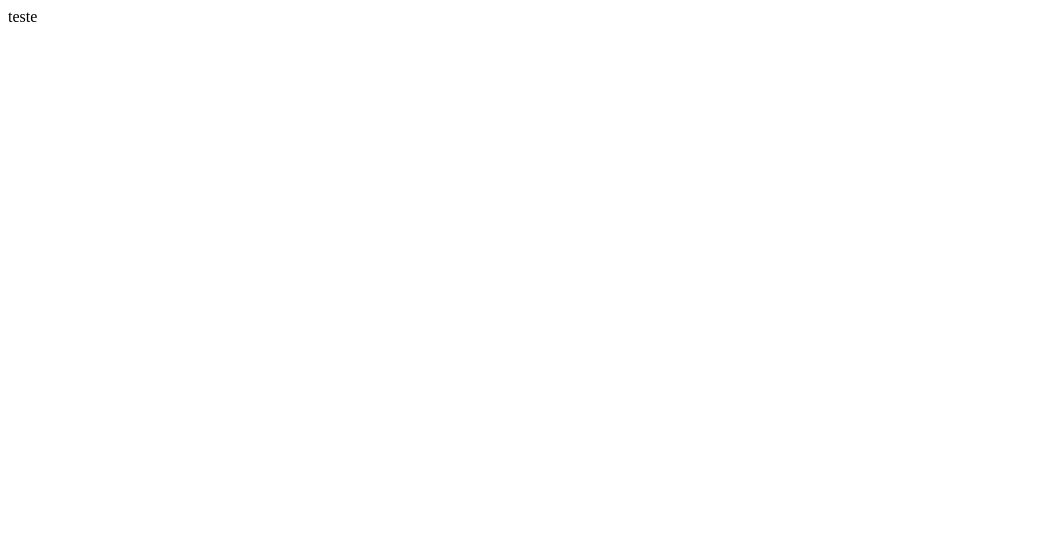
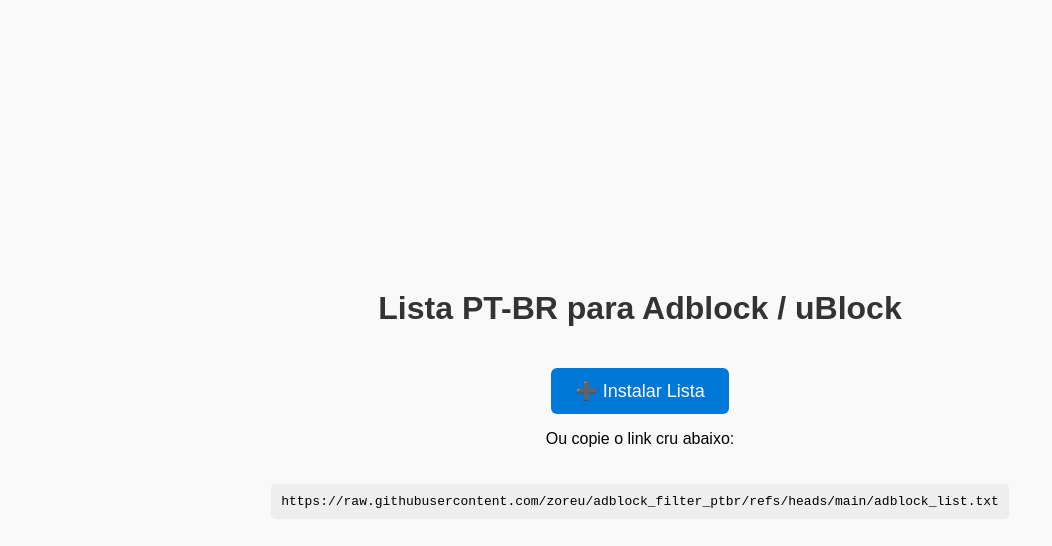
Before and after one commit to zoreu/adblock_filter_ptbr, a plain HTML site: page index.html in a window 1280 px wide. Shown: the whole page, without its empty margins (0-1052 px from the left). Drawn offline with Linux system fonts and the light colour scheme.

Commit message:
Update index.html

```diff
--- a/index.html
+++ b/index.html
@@ -1 +1,66 @@
-teste
+<!DOCTYPE html>
+<html lang="pt-BR">
+<head>
+  <meta charset="UTF-8">
+  <meta name="viewport" content="width=device-width, initial-scale=1.0">
+  <title>PT-BR Filter Adblock</title>
+  <style>
+    body {
+      font-family: Arial, sans-serif;
+      background: #f9f9f9;
+      display: flex;
+      flex-direction: column;
+      align-items: center;
+      justify-content: center;
+      height: 100vh;
+      margin: 0;
+    }
+    h1 {
+      color: #333;
+    }
+    .btn {
+      display: inline-block;
+      padding: 12px 24px;
+      margin-top: 20px;
+      font-size: 18px;
+      color: #fff;
+      background-color: #0078d7;
+      border: none;
+      border-radius: 6px;
+      cursor: pointer;
+      text-decoration: none;
+      transition: background 0.3s;
+    }
+    .btn:hover {
+      background-color: #005fa3;
+    }
+    pre {
+      background: #eee;
+      padding: 10px;
+      border-radius: 5px;
+      margin-top: 20px;
+    }
+  </style>
+</head>
+<body>
+  <h1>Lista PT-BR para Adblock / uBlock</h1>
+
+  <a id="installBtn" class="btn"
+     href="abp:subscribe?location=https://raw.githubusercontent.com/zoreu/adblock_filter_ptbr/refs/heads/main/adblock_list.txt&title=PT-BR%20FILTER">
+    ➕ Instalar Lista
+  </a>
+
+  <p>Ou copie o link cru abaixo:</p>
+  <pre>https://raw.githubusercontent.com/zoreu/adblock_filter_ptbr/refs/heads/main/adblock_list.txt</pre>
+
+  <script>
+    (function() {
+      const params = new URLSearchParams(window.location.search);
+      if (params.get("opt") === "install") {
+        window.location.href =
+          "abp:subscribe?location=https://raw.githubusercontent.com/zoreu/adblock_filter_ptbr/refs/heads/main/adblock_list.txt&title=PT-BR%20FILTER";
+      }
+    })();
+  </script>
+</body>
+</html>
```
